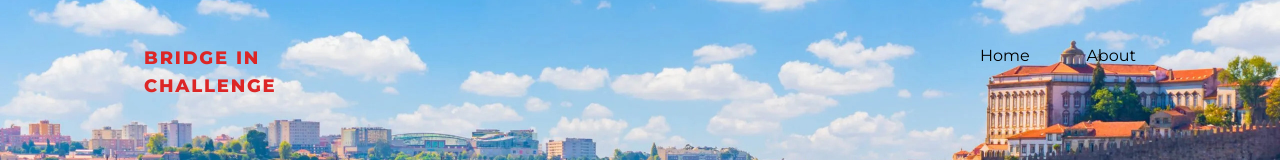
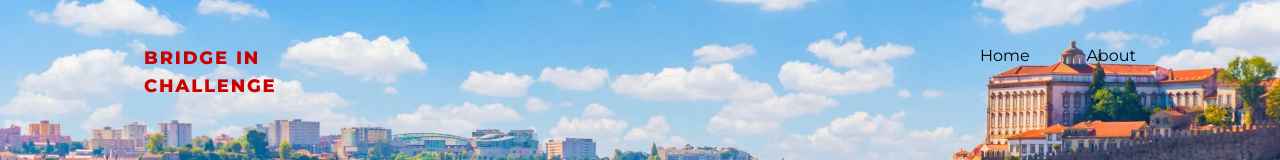
Before and after one commit to matiascalvar/blogpage-challenge, a Next.js app: page / in a window 1280 px wide. Shown: the top 160 px of the page. Built offline with nearby package versions, Linux system fonts and the light colour scheme; no server answers.

Commit message:
update: header logo colour

```diff
--- a/src/components/Header.tsx
+++ b/src/components/Header.tsx
@@ -12,7 +12,7 @@ const Header = () => {
       }}
     >
       <div
-        className="min-w-[300px] text-left text-lg text-red-600 font-extrabold tracking-widest relative pl-36"
+        className="min-w-[300px] text-left text-lg text-bi-red font-extrabold tracking-widest relative pl-36"
         id="logo"
       >
         <Link href="/">
```
